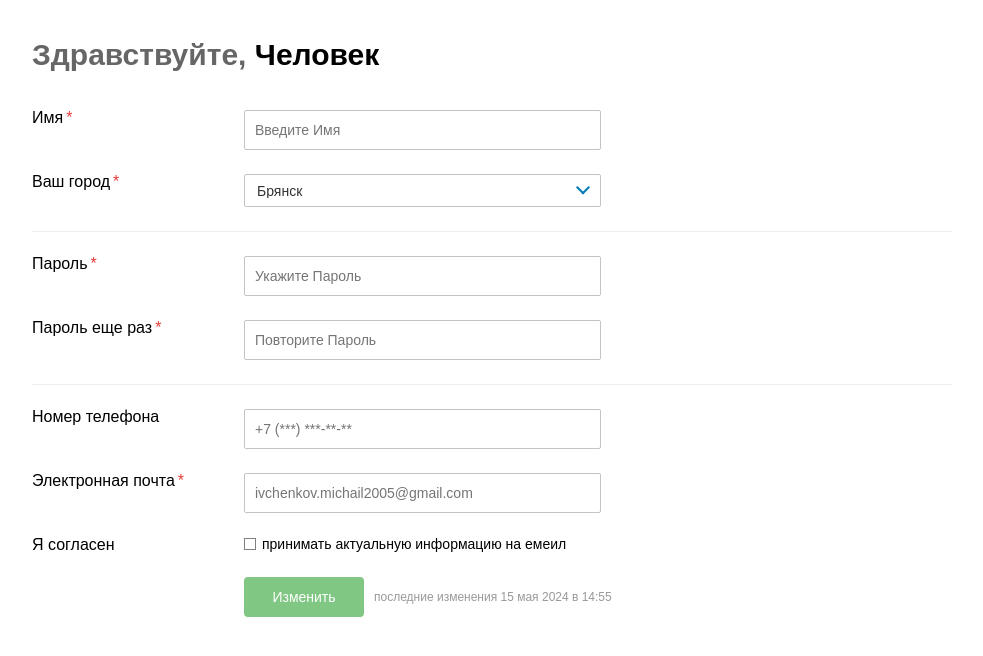
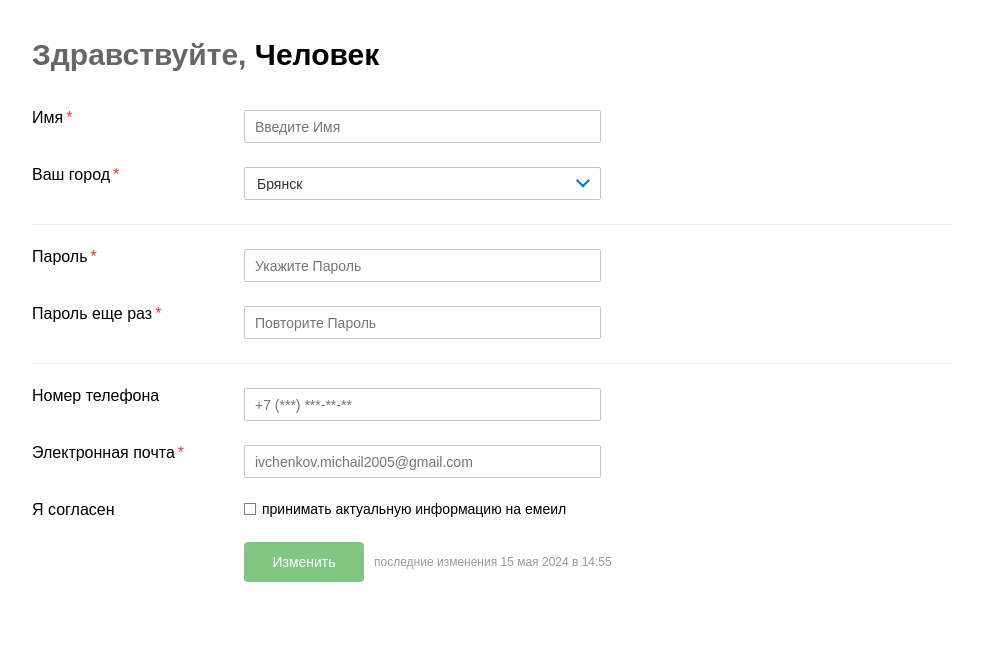
Before and after one commit to Ivchenkov-Michail/form-test, a Next.js app: page / in a window 1280 px wide. Shown: the top 656 px of the page, without its empty margins (148-1131 px from the left). Built offline with nearby package versions, Linux system fonts and the light colour scheme.

Commit message:
refactor(page.styles): update styles
- update input height
- add margin top into errorText

```diff
--- a/app/page.module.scss
+++ b/app/page.module.scss
@@ -27,7 +27,7 @@
 
 .input {
   width: 100%;
-  height: 38px;
+  height: 31px;
   padding: 0 10px;
   border: 1px solid #c4c4c4;
   border-radius: 2px;
@@ -39,6 +39,7 @@
 }
 
 .errorText {
+  margin-top: 4px;
   font-size: 12px;
   color: #e53935;
 }
```
